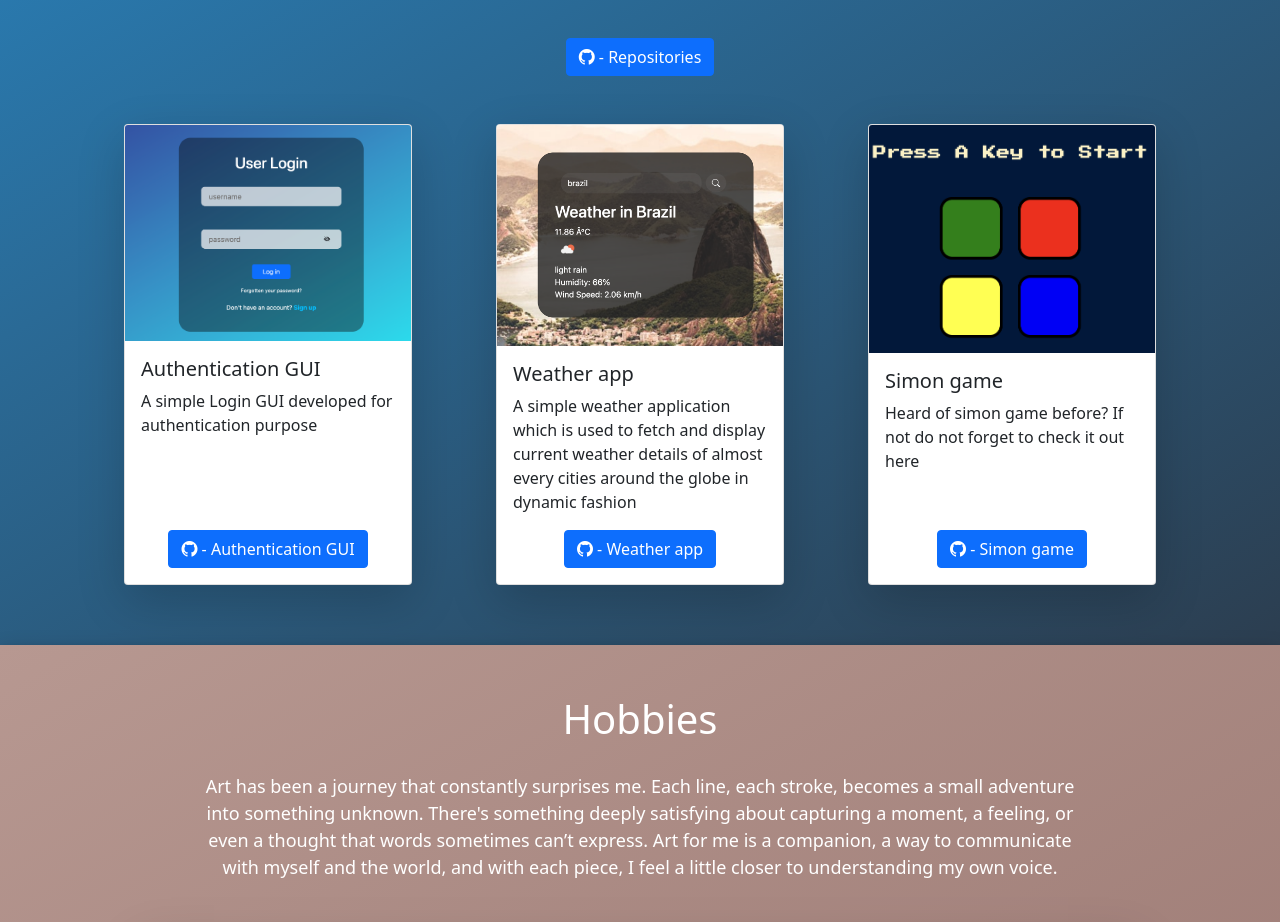
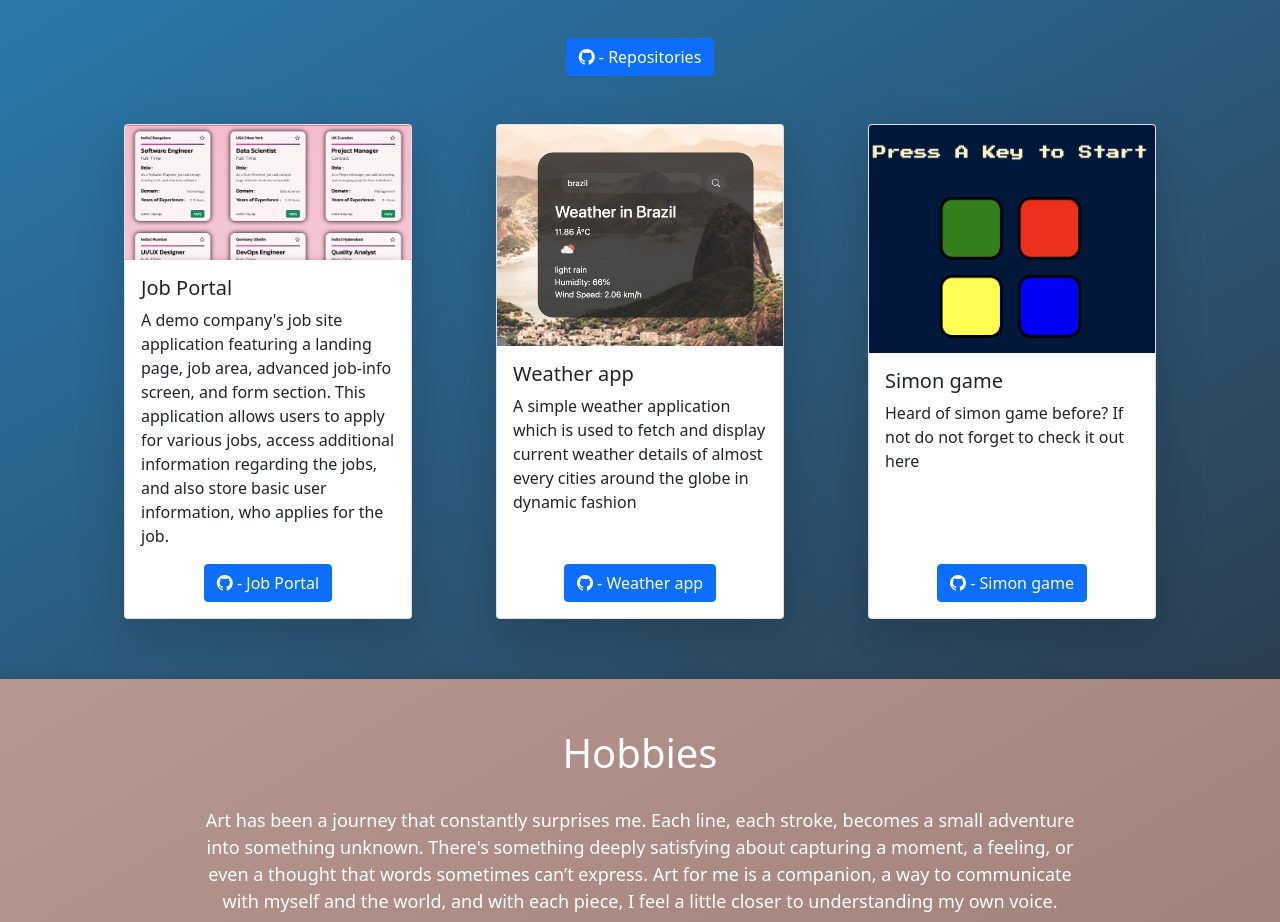
Before and after one commit to praveen3225/Portfolio, a React (Vite) app: page /#/ in a window 1280 px wide. Shown: the part 1880-2802 px from the top of the page. Built offline with nearby package versions, Linux system fonts and the light colour scheme.

Commit message:
project_card_1_change

```diff
--- a/src/components/Projects.jsx
+++ b/src/components/Projects.jsx
@@ -18,8 +18,8 @@ function Projects()
             <Container>
                 <Row>
                     <Col className="d-flex pt-5 justify-content-center">
-                        <ProjectCard title="Authentication GUI"    content="A simple Login GUI developed for authentication purpose"
-                        link="https://github.com/praveen3225/Authentication" src="./loginGUI.png"></ProjectCard>
+                        <ProjectCard title="Job Portal"    content="A demo company's job site application featuring a landing page, job area, advanced job-info screen, and form section. This application allows users to apply for various jobs, access additional information regarding the jobs, and also store basic user information, who applies for the job."
+                        link="https://github.com/praveen3225/job_portal" src="./job_portal.png"></ProjectCard>
                     </Col>
                     <Col className="d-flex pt-5 justify-content-center">
                         <ProjectCard title="Weather app" content="A simple weather application which is used to fetch and display current weather details of almost every cities around the globe in dynamic fashion" link="https://github.com/praveen3225/Weather_application" src="./weatherGUI.png">
```
